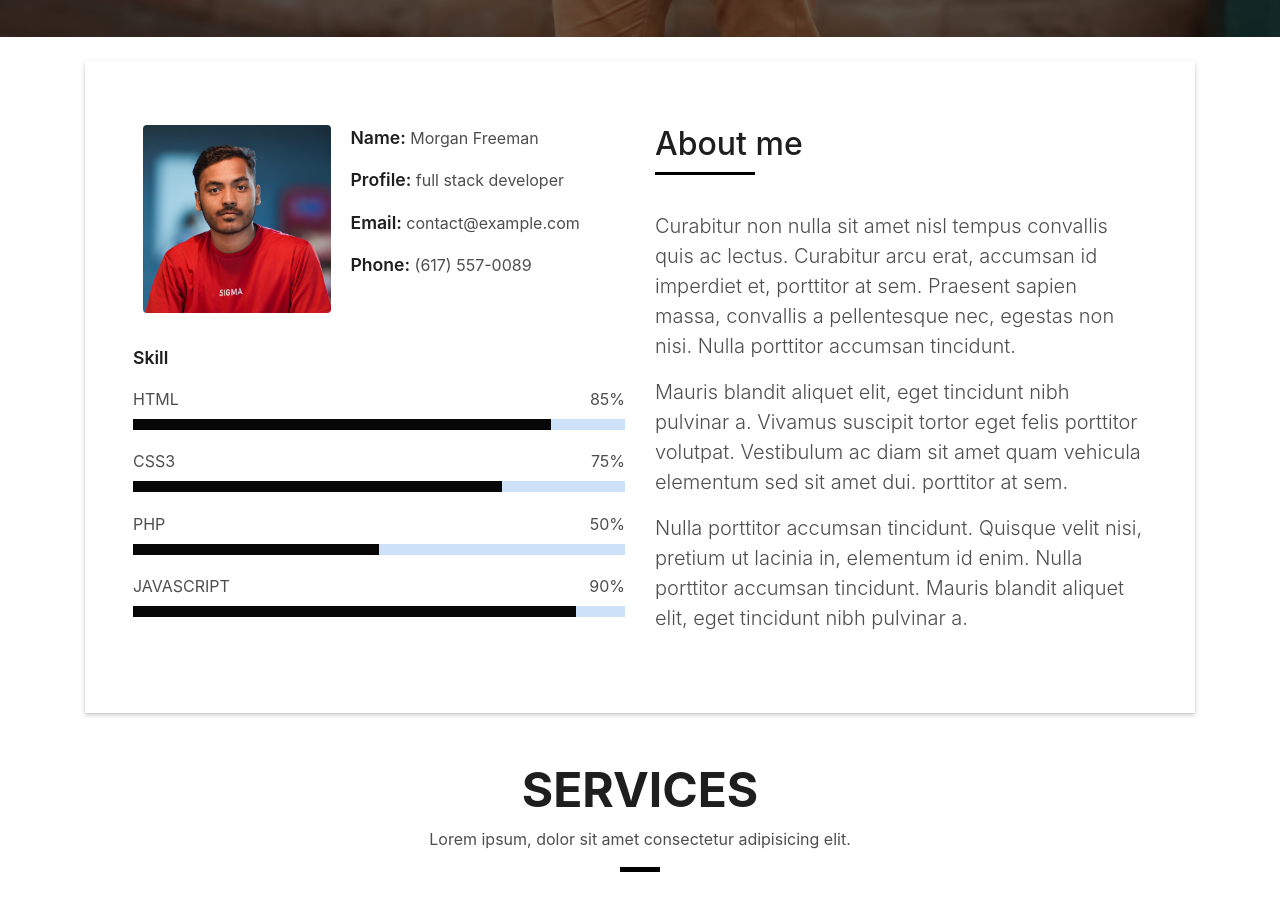
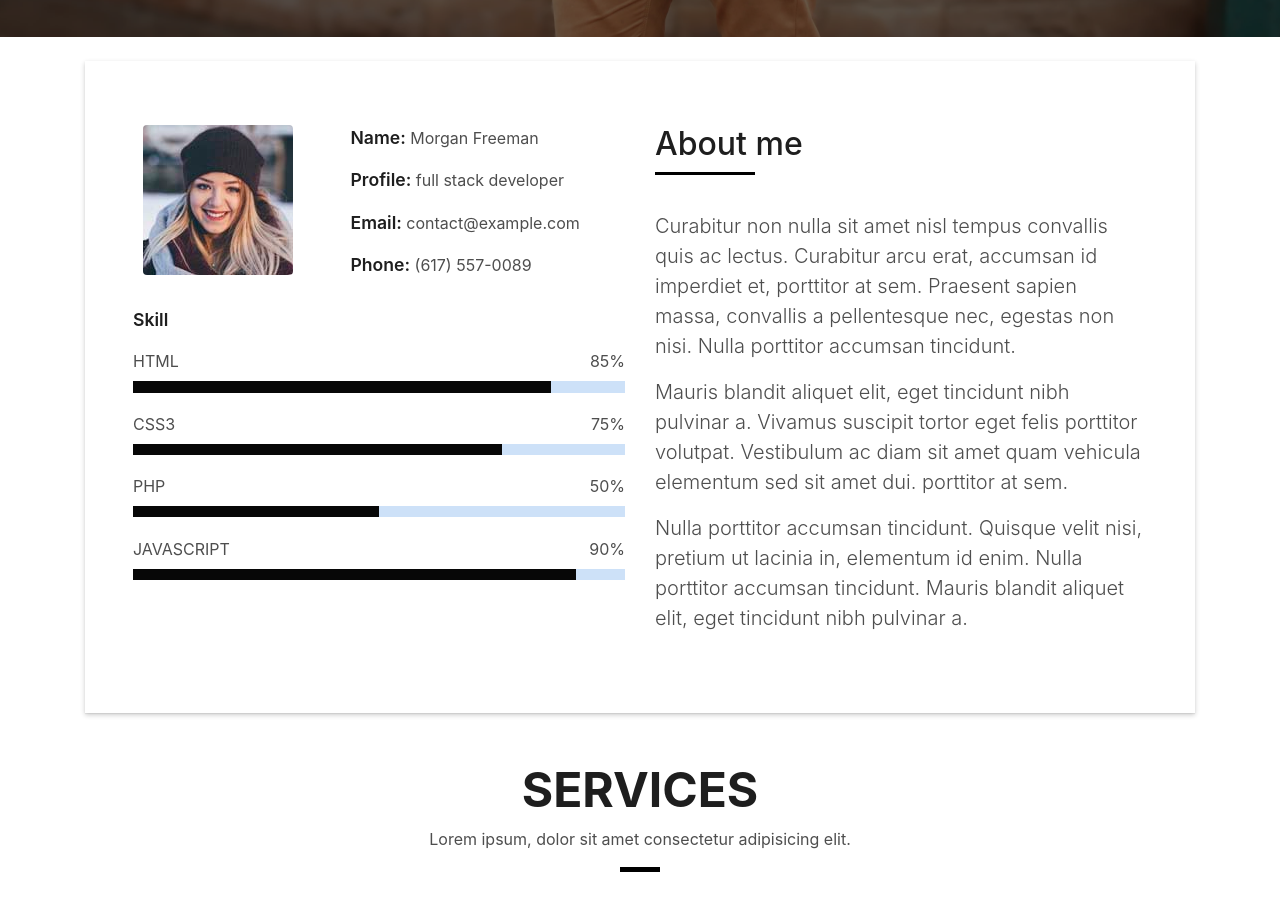
Before and after one commit to AbdulGhaffar3585/Protfolio, a plain HTML site: page devfolio-master/index.html in a window 1280 px wide. Shown: the part 803-1714 px from the top of the page. Drawn offline with Linux system fonts and the light colour scheme; files whose address does not match are found by name.

Commit message:
Update index.html

```diff
--- a/devfolio-master/index.html
+++ b/devfolio-master/index.html
@@ -96,7 +96,7 @@
                 <div class="row">
                   <div class="col-sm-6 col-md-5">
                     <div class="about-img">
-                      <img src="img/testimonial-2.jpg" class="img-fluid rounded b-shadow-a" alt="">
+                      <img src="img/testimonial-4.jpg" class="img-fluid rounded b-shadow-a" alt="">
                     </div>
                   </div>
                   <div class="col-sm-6 col-md-7">
```
